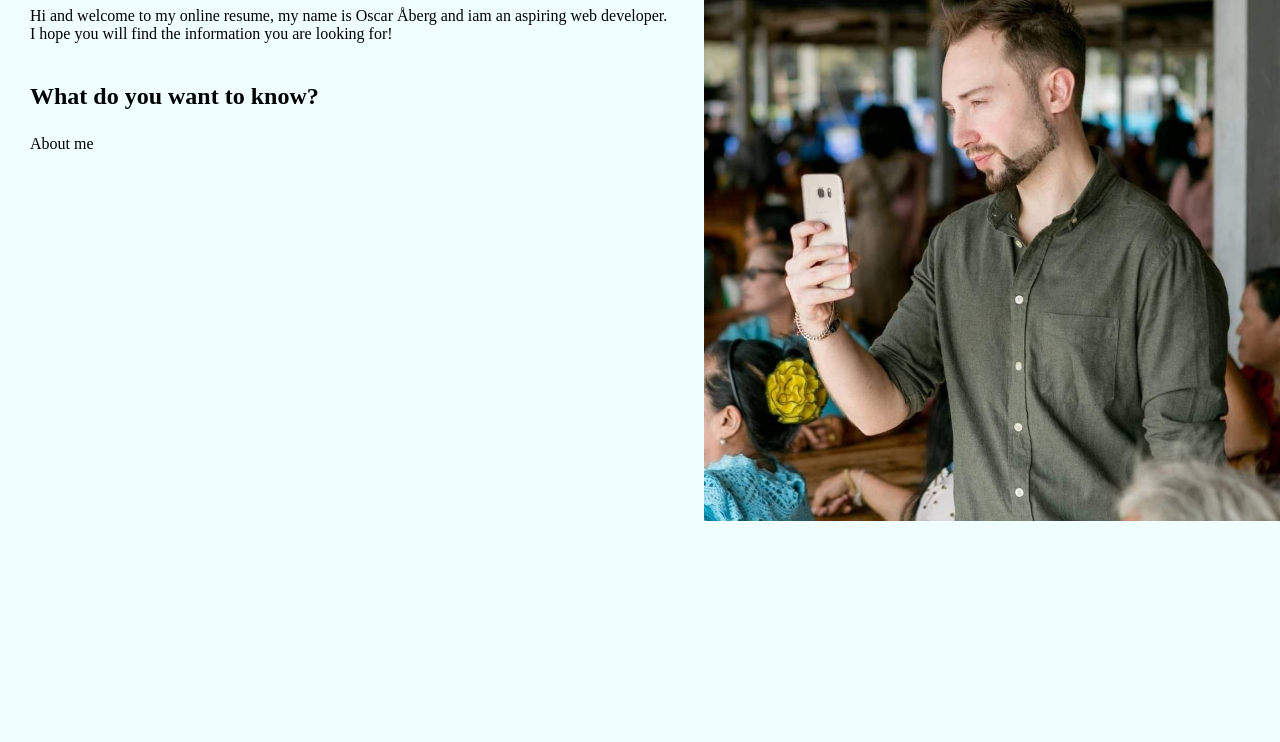
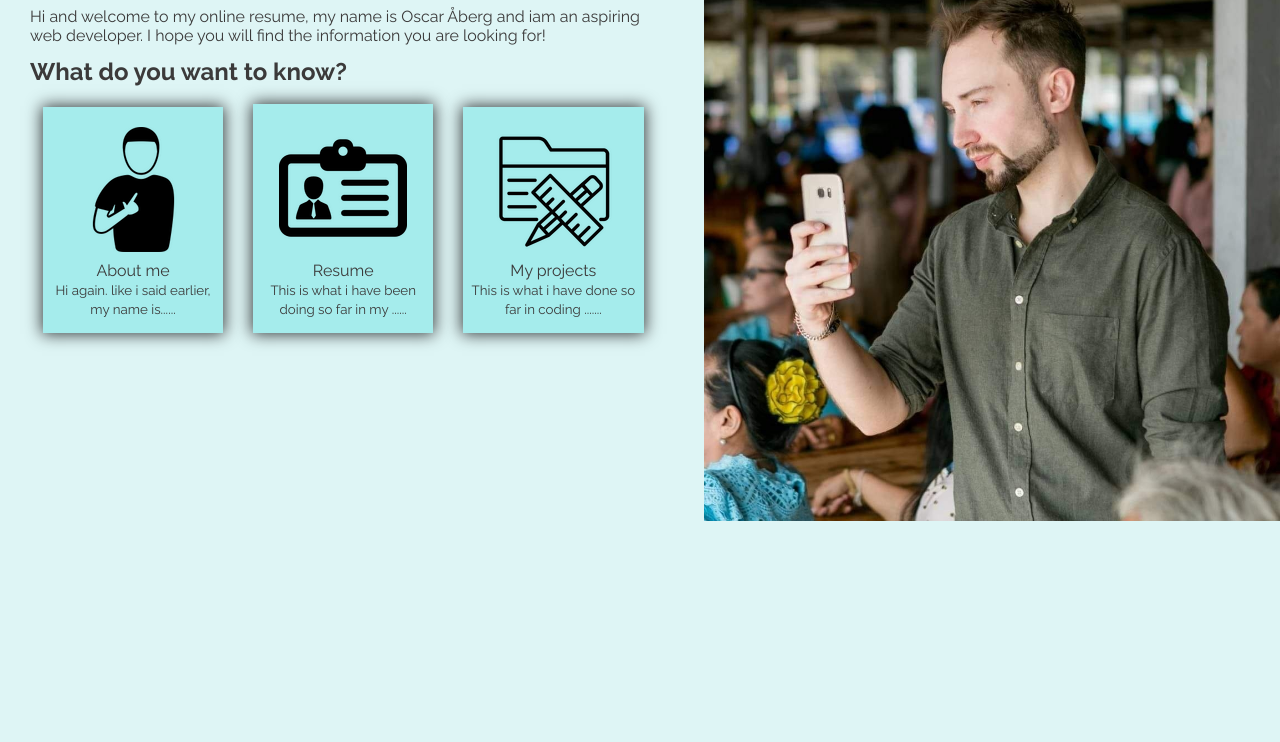
Before and after one commit to Drakeclaw88/ResumePage, a plain HTML site: page index.html in a window 1280 px wide. Shown: the part 58-800 px from the top of the page. Drawn offline with Linux system fonts and the light colour scheme.

Commit message:
added images and styling to the page

```diff
--- a/index.html
+++ b/index.html
@@ -21,7 +21,21 @@
 
     <h2>What do you want to know?</h2>
     <div class="informationOption">
+        <img src="images/rsz_mee2.png" alt="">
         <p>About me</p>
+        <small>Hi again. like i said earlier, my name is......</small>
+
+    </div>
+    <div class="informationOption">
+        <img src="images/rsz_1aboutme.png" alt="">
+        <p>Resume</p>
+        <small>This is what i have been doing so far in my ......</small>
+
+    </div>
+    <div class="informationOption">
+        <img src="images/rsz_projects.png" alt="">
+        <p>My projects</p>
+        <small>This is what i have done so far in coding .......</small>
 
     </div>
 
--- a/styles.css
+++ b/styles.css
@@ -1,4 +1,5 @@
-
+@import url('https://fonts.googleapis.com/css?family=Raleway:300,400,700');
+@import url("https://fonts.googleapis.com/css?family=Metal+Mania");
 
 * {
     margin: 0;
@@ -9,7 +10,9 @@
 
 body
 {
-background-color: azure;
+background-color: rgb(222, 245, 245);
+font-family: "Raleway" ,Georgia, 'Times New Roman', Times, serif;
+color: rgb(59, 58, 58);
 
 }
 
@@ -45,11 +48,28 @@ height: 100%;
 }
 
 .profileview h2 {
-    margin-top: 40px;
-    margin-bottom: 25px;
+    margin-top: 12px;
+    margin-bottom: 5px;
+}
+
+.informationOption img {
+
+    height: 5%;
+    margin: 5px;
 }
 
 .informationOption {
 
+    display: inline-block;
+    width: 28%;
+    padding: 15px 5px;
+    margin: 2%;
+    text-align: center;
+    box-shadow: 0 0 15px 1px rgba(6, 6, 8, 0.80) ;
+    background-color: rgb(165, 236, 236);
+}
 
+.informationOption small {
+    padding-top: 8px;
+    display: inline;
 }
```
Also changed, not shown: images/aboutme.png (added), images/mee2.png (added), images/projects.png (added), images/resume.png (added), images/rsz_1aboutme.png (added), images/rsz_mee2.png (added), images/rsz_projects.png (added), images/rsz_resume.png (added).
